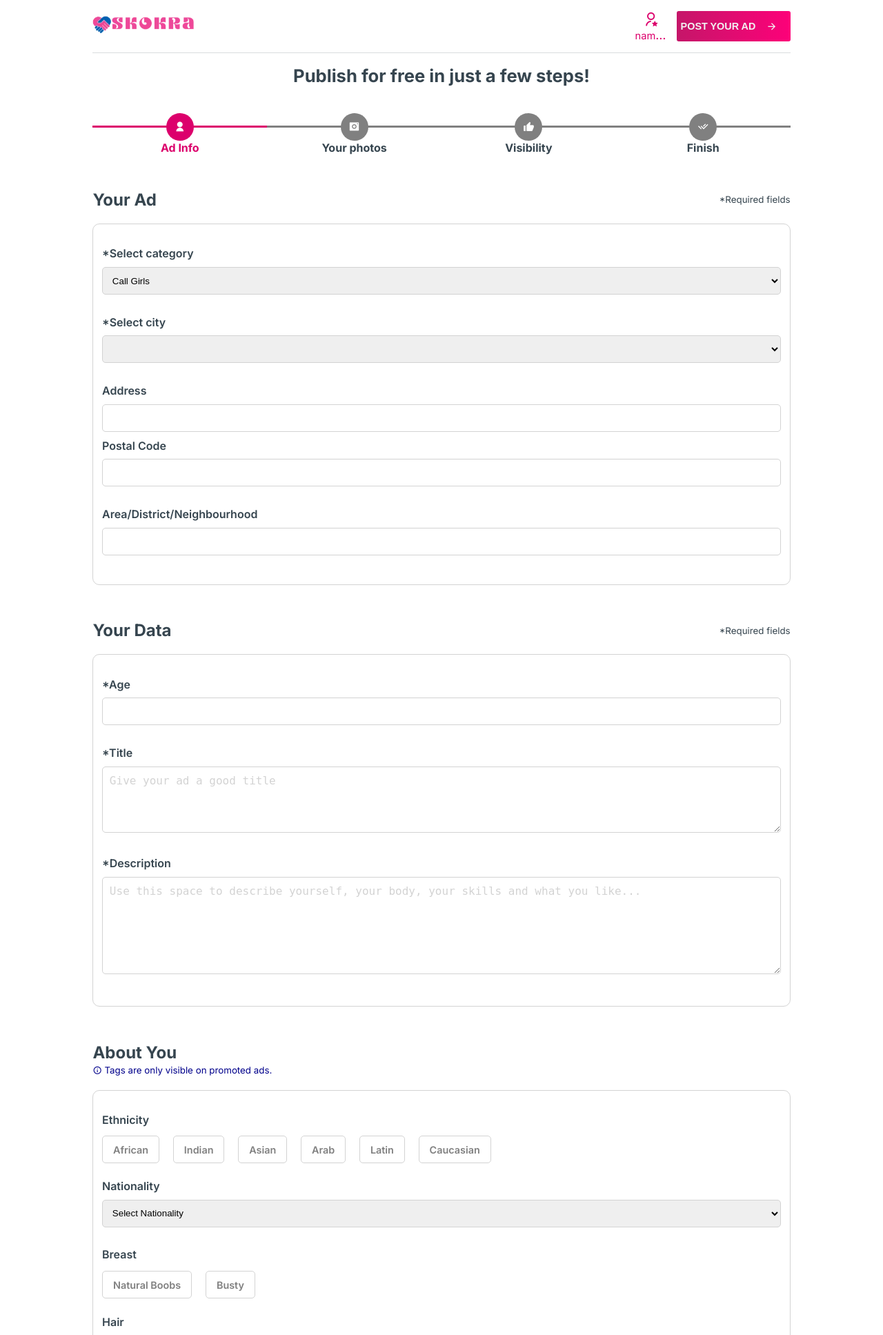
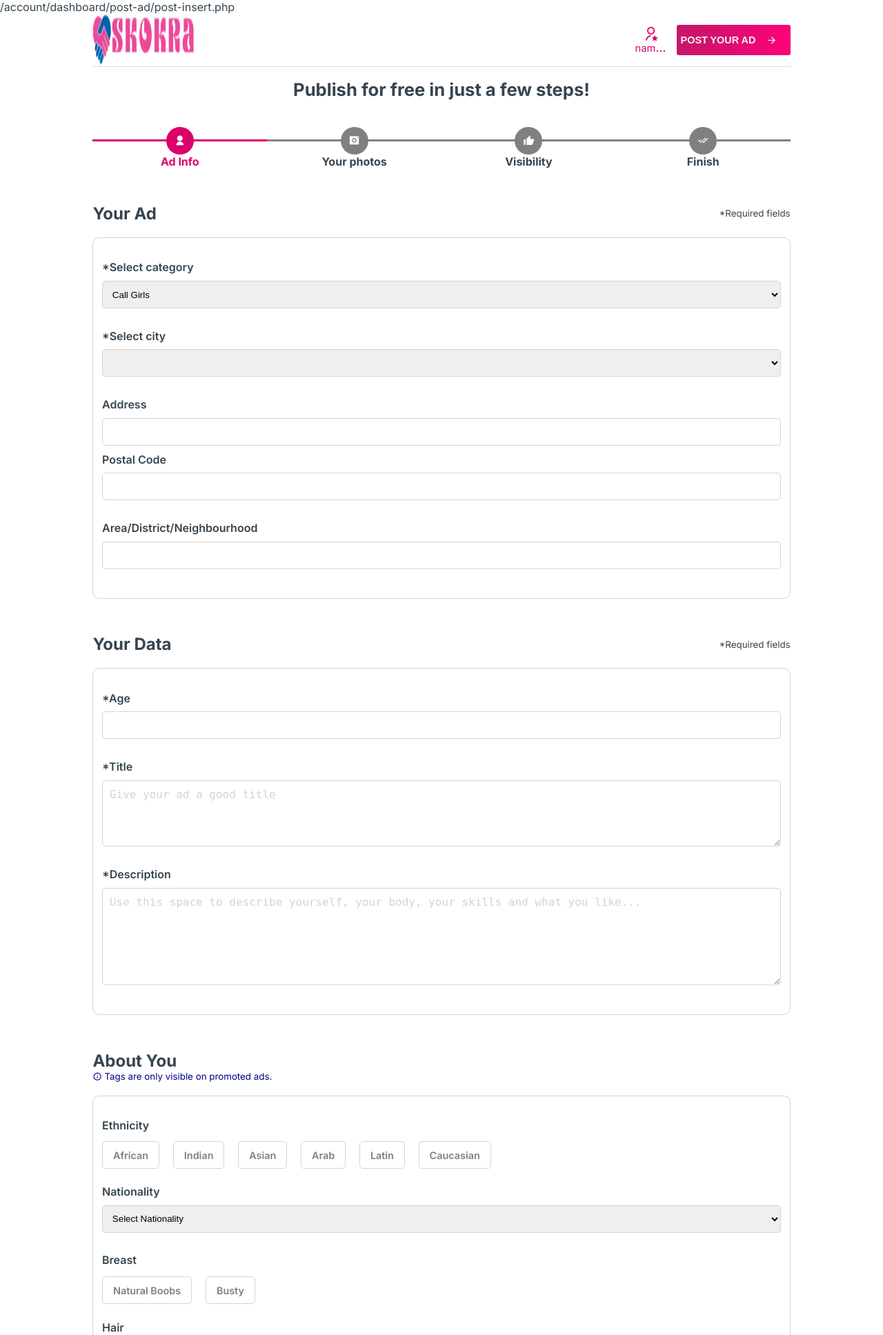
Before and after one commit to lazydesigner/skokra, a PHP site: page /account/dashboard/post-ad/post-insert.php in a window 1280 px wide. Shown: the top 1935 px of the page at 69% size. Run offline with PHP 8.4, Linux system fonts and the light colour scheme; the visitor is signed in with stand-in values (Sample User, id 1); lists and menus that the app fills with data are empty; some libraries are stand-ins or nearby versions.

Commit message:
initial commit

```diff
--- a/account/dashboard/dash-nav.php
+++ b/account/dashboard/dash-nav.php
@@ -5,7 +5,7 @@
                 <img src="<?= get_url() ?>assets/images/SKOKRA+LOGO+NEW+(2).webp.png" width="100%" height="100%" alt="Skokra Logo">
             </a>
             <span>
-                    <div id="open-private-area"><i class="ri-user-star-line"></i><br><small><?=$_SESSION['email'] ?></small></div>
+                <div id="open-private-area"><i class="ri-user-star-line"></i><br><small><?php if(isset($_SESSION['email'])){echo $_SESSION['email']; } ?></small></div>
                 <a href="<?= get_url() ?>u/post-insert/"><button class="post-your-ad"><span>POST YOUR AD</span><i class="ri-arrow-right-line"></i></button></a>
             </span>
         </nav>
--- a/account/dashboard/post-ad/post-insert.php
+++ b/account/dashboard/post-ad/post-insert.php
@@ -1,7 +1,10 @@
 <?php include '../../../routes.php';
 session_start();
-$dashboard = 'true';
-$_SESSION['customer_id'] = 'a';
+
+$url = $_SERVER['REQUEST_URI'];
+$path = parse_url($url, PHP_URL_PATH);
+echo $path;
+
 
 
 
--- a/account/dashboard/private-area.php
+++ b/account/dashboard/private-area.php
@@ -5,7 +5,7 @@
             <div id="cloase-the-private-area">X</div>
         </div>
         <div class="private-area-body">
-            <div class="private-area-subheading">Hi! example@gmail.com</div>
+            <div class="private-area-subheading">Hi! <?php if(isset($_SESSION['email'])){echo $_SESSION['email']; } ?></div>
             <div class="private-area-action">
                 <div class="private-area-items">
                     <a href="<?=get_url()?>u/account/dashboard"><span><i class="ri-home-5-line"></i><br>
@@ -29,7 +29,7 @@
                 </div>
             </div>
             <div class="private-area-logout">
-                <button><i class="ri-logout-circle-line"></i><br>LOGOUT</button>
+                <a href="<?=get_url() ?>logout/"><button><i class="ri-logout-circle-line"></i><br>LOGOUT</button></a>
             </div>
         </div>
 
--- a/assets/css/account/common.css
+++ b/assets/css/account/common.css
@@ -28,6 +28,7 @@
 a {
     text-decoration: none;
 }
+.private-area-items a{color: var(--header-color-rgb);}
 
 .container {
     width: 79%;
--- a/assets/css/common-header.css
+++ b/assets/css/common-header.css
@@ -31,6 +31,7 @@
     background-color: var(--light-white);
 }
 a{text-decoration: none;padding: 0;margin: 0;}
+.private-area-items a{color: var(--header-color-rgb);}
 .nav{
     width: 100%;
     height: 100%;
--- a/common-header.php
+++ b/common-header.php
@@ -13,7 +13,7 @@
                         <div id="open-private-area"><i class="ri-user-star-line"></i><br><small><?=$_SESSION['email'] ?></small></div>
                     </li>
                 <?php } ?>
-                <li><a href="<?= get_url() ?>u/post-insert/"><button class="post-your-ad"><span>POST YOUR AD</span><i class="ri-arrow-right-line"></i></button></a></li>
+                <li><a id="forward-the-link" data-href="<?= get_url() ?>u/post-insert/"><button class="post-your-ad"><span>POST YOUR AD</span><i class="ri-arrow-right-line"></i></button></a></li>
             </ul>
         </nav>
     </div>
--- a/home.php
+++ b/home.php
@@ -199,6 +199,7 @@
 
 <?php include './footer.php' ?>
 <?php include $_SERVER['DOCUMENT_ROOT'].'/skokra.com/account/dashboard/private-area.php' ?>
+<script src="./assets/js/common.js" defer></script>
 </body>
 
 </html>
--- a/logout.php
+++ /dev/null
@@ -1,5 +0,0 @@
-<?php
-session_start();
-session_unset();
-session_destroy()
-?>
```
Also changed, not shown: assets/js/common.js (added, +7 -0 lines), lloogout.php (added, +8 -0 lines), .htaccess. Lines whose indentation alone changed are shown as unchanged.
